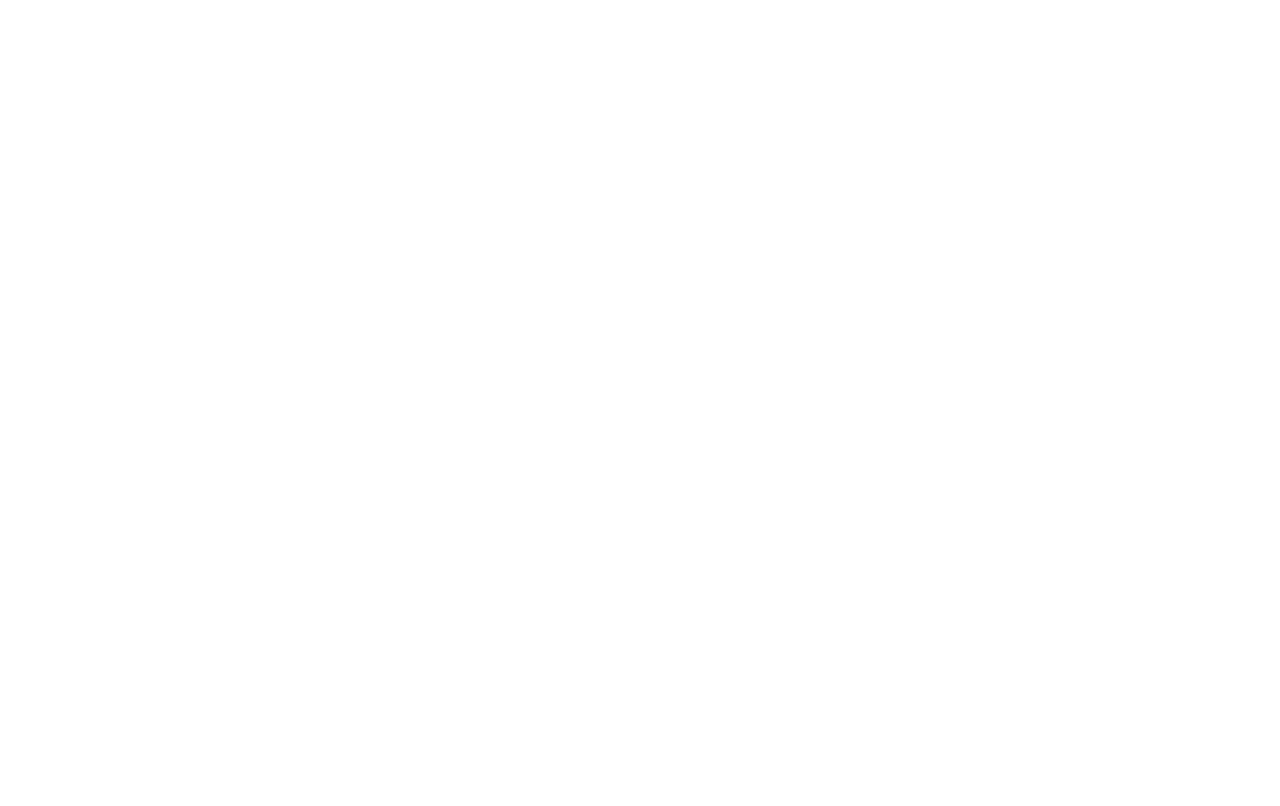
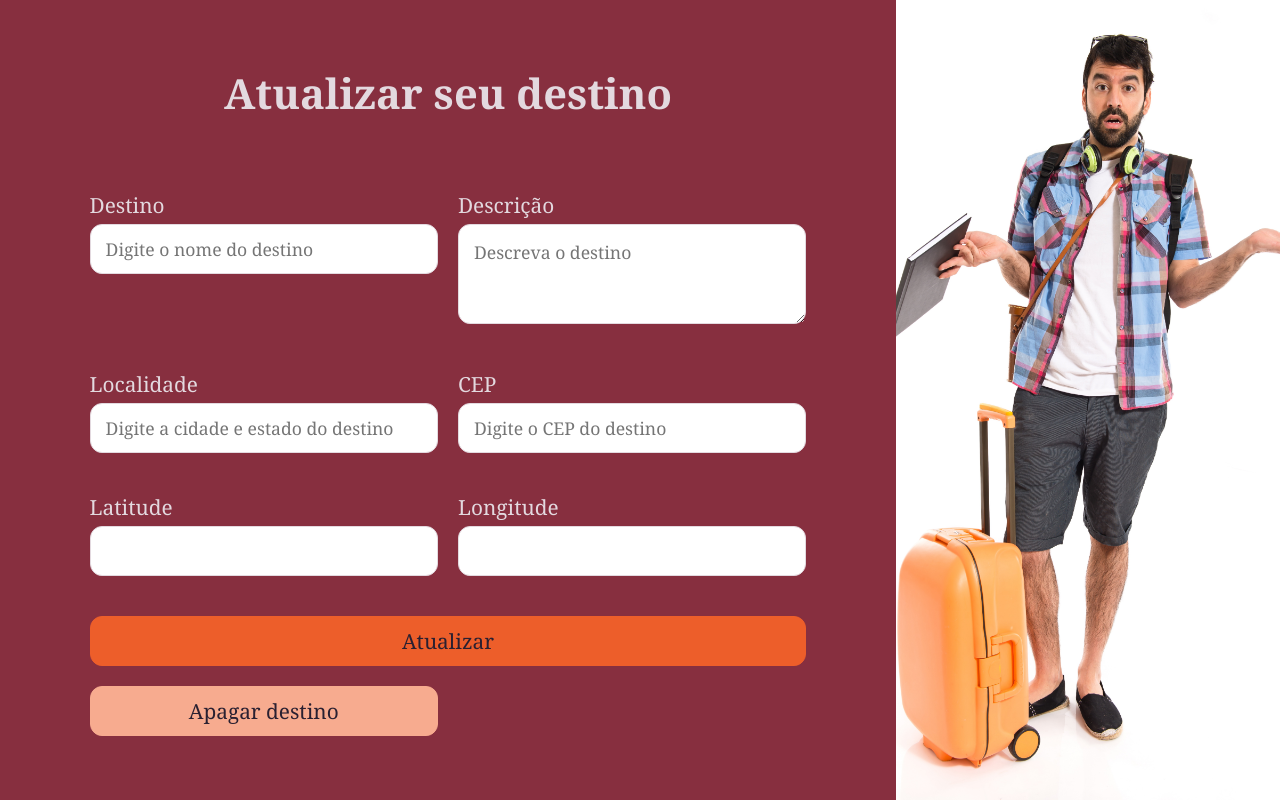
Before and after one commit to pricbnll/viagem365Frontend, a React (Vite) app: page /atualizarDestino in a window 1280 px wide. Before the commit this address had no page. Built offline with nearby package versions, Linux system fonts and the light colour scheme; a web font is replaced by a local one.

Commit message:
feat: Criei UpdateLocalidade e organizai btn e routes

```diff
--- /dev/null
+++ b/src/pages/register/UpdateLocalidade.jsx
@@ -0,0 +1,179 @@
+import tourist from "../../assets/tourist-making-unimportant-gesture.jpg";
+import styles from "./register.module.css";
+import { yupResolver } from "@hookform/resolvers/yup";
+import * as yup from "yup";
+import { useEffect, useState, useContext } from "react";
+import { useForm } from "react-hook-form";
+import AddressService from "../../components/ApiCEP";
+import { AuthContext } from "../../context/AuthContext";
+import { useNavigate } from "react-router-dom";
+
+const schema = yup
+  .object({
+    destino: yup.string().required("O nome do destino é obrigatório."),
+    descricao: yup.string().required("A descrição é obrigatória."),
+    localidade: yup.string().required("Informe a cidade e estado do destino."),
+    cep: yup
+      .string()
+      .matches(/^\d{5}-?\d{3}$/, "CEP inválido.")
+      .required("O CEP é obrigatório."),
+    latitude: yup.string().required("Informe a latitude do destino."),
+    longitude: yup.string().required("Informe a longitude do destino."),
+  })
+  .required();
+
+function UpdateLocalidade() {
+  const { user } = useContext(AuthContext);
+  const [cep, setCep] = useState("");
+  const [cepError, setCepError] = useState(null);
+  const navigate = useNavigate()
+
+  const {
+    register,
+    handleSubmit,
+    formState: { errors },
+    setValue,
+  } = useForm({
+    resolver: yupResolver(schema),
+  });
+
+  useEffect(() => {
+    console.log("Componente renderizado");
+  }, []);
+
+  async function onSubmit(userData) {
+    if (cepError) {
+      alert("Corrija o CEP antes de enviar.");
+      return;
+    }
+
+    const userId = user?.id;
+    const dataToSubmit = { ...userData, userId };
+
+    try {
+      const response = await fetch("http://localhost:3333/localidade", {
+        method: "PUT",
+        headers: {
+          "Content-Type": "application/json",
+        },
+        body: JSON.stringify(dataToSubmit),
+      });
+
+      if (!response.ok) {
+        throw new Error("Erro ao atualizar o local");
+      }
+
+      alert("Local atualizado com sucesso");
+      navigate ("/dashboard")
+    } catch (error) {
+      console.error("Erro:", error);
+    }
+  }
+
+  return (
+    <>
+      <div className={styles.container}>
+        <div className={styles.formDiv}>
+          <form
+            className={styles.formContainer}
+            onSubmit={handleSubmit(onSubmit)}
+          >
+            <h1>Atualizar seu destino</h1>
+            <div>
+              <label className={styles.formLabel}>Destino</label>
+              <input
+                type="text"
+                className={styles.formControl}
+                placeholder="Digite o nome do destino"
+                {...register("destino")}
+                autoComplete="name"
+              />
+              <span className={styles.errorMessage}>
+                {errors.destino?.message}
+              </span>
+            </div>
+            <div>
+              <label className={styles.formLabel}>Descrição</label>
+              <textarea
+                type="text"
+                className={styles.formControl}
+                placeholder="Descreva o destino"
+                {...register("descricao")}
+              />
+              <span className={styles.errorMessage}>
+                {errors.descricao?.message}
+              </span>
+            </div>
+            <div>
+              <label className={styles.formLabel}>Localidade</label>
+              <input
+                type="text"
+                className={styles.formControl}
+                placeholder="Digite a cidade e estado do destino"
+                {...register("localidade")}
+              />
+              <span className={styles.errorMessage}>
+                {errors.localidade?.message}
+              </span>
+            </div>
+            <div>
+              <label className={styles.formLabel}>CEP</label>
+              <input
+                type="text"
+                className={styles.formControl}
+                placeholder="Digite o CEP do destino"
+                {...register("cep", {
+                  onChange: (e) => setCep(e.target.value),
+                })}
+                autoComplete="postal-code"
+              />
+              <span className={styles.errorMessage}>{errors.cep?.message}</span>
+              <AddressService
+                cep={cep}
+                setValue={setValue}
+                setCepError={setCepError}
+              />
+            </div>
+            <div>
+              <label className={styles.formLabel}>Latitude</label>
+              <input
+                type="text"
+                className={styles.formControl}
+                placeholder=""
+                {...register("latitude")}
+                autoComplete="latitude"
+              />
+              <span className={styles.errorMessage}>
+                {errors.latitude?.message}
+              </span>
+            </div>
+            <div>
+              <label className={styles.formLabel}>Longitude</label>
+              <input
+                type="text"
+                className={styles.formControl}
+                placeholder=""
+                {...register("longitude")}
+                autoComplete="longitude"
+              />
+              <span className={styles.errorMessage}>
+                {errors.longitude?.message}
+              </span>
+            </div>
+            <button type="submit" className={styles.btnRegister}>
+              Atualizar
+            </button>
+            <button type="submit" className={styles.btnDelete}>
+              Apagar destino
+            </button>
+          </form>
+        </div>
+        <div className={styles.imageContainer}>
+          <img src={tourist} alt="Foto de turista cruzando os dedos" />
+        </div>
+      </div>
+    </>
+  );
+}
+
+export default UpdateLocalidade;
--- a/src/pages/register/register.module.css
+++ b/src/pages/register/register.module.css
@@ -105,7 +105,7 @@ span {
   font-size: 0.9rem;
 }
 
-.btnLogin,
+.btnLogin, .btnDelete,
 .btnRegister {
   height: 50px;
   width: 100%;
@@ -114,7 +114,7 @@ span {
   color: var(--brown);
 }
 
-.btnLogin {
+.btnLogin, .btnDelete {
   border: 1px solid var(--light-orange);
   background-color: var(--light-orange);
 }
--- a/src/routes/AppRoutes.jsx
+++ b/src/routes/AppRoutes.jsx
@@ -5,7 +5,7 @@ import { AuthProvider, useAuth } from "../context/AuthContext.jsx";
 import Sidebar from "../components/Sidebar.jsx";
 import Dashboard from "../pages/dashboard/Dashboard.jsx";
 import RegisterLocalidade from "../pages/register/RegisterLocalidade.jsx";
-
+import UpdateLocalidade from "../pages/register/UpdateLocalidade.jsx";
 
 function AppRoutes() {
   const auth = useAuth();
@@ -21,6 +21,7 @@ function AppRoutes() {
           <Route path="/sidebar" element={<Sidebar />} />
           <Route path="/dashboard" element={<Dashboard />} />
           <Route path="/cadastroLocalidade" element={<RegisterLocalidade />} />
+          <Route path="/atualizarDestino" element={<UpdateLocalidade />} />
         </Routes>
       </BrowserRouter>
     </AuthProvider>
```
